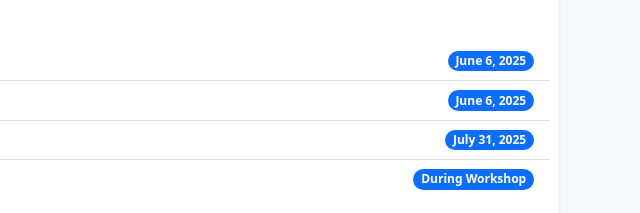
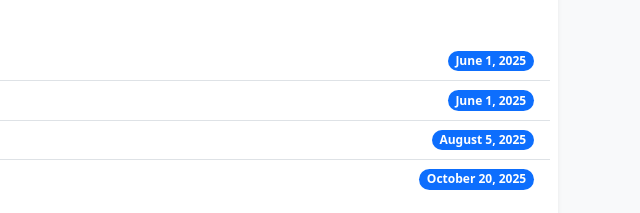
Before and after one commit to Lens4MLLMs/mars2-workshop-iccv2025, a plain HTML site: page index.html in a window 1280 px wide. Shown: the part 2896-3109 px from the top of the page, 640-1280 px from the left. Drawn offline with nearby package versions, Linux system fonts and the light colour scheme; some packages are replaced by stand-ins of ours; a script that the page names is missing.

Commit message:
Update index.html

```diff
--- a/index.html
+++ b/index.html
@@ -572,19 +572,19 @@
                             <ul class="list-group list-group-flush mb-3">
                                 <li class="list-group-item d-flex justify-content-between align-items-center py-2">
                                     Competition Start Date
-                                    <span class="badge bg-primary rounded-pill">June 6, 2025</span>
+                                    <span class="badge bg-primary rounded-pill">June 1, 2025</span>
                                 </li>
                                 <li class="list-group-item d-flex justify-content-between align-items-center py-2">
                                     Dataset Release (New Benchmarks)
-                                    <span class="badge bg-primary rounded-pill">June 6, 2025</span>
+                                    <span class="badge bg-primary rounded-pill">June 1, 2025</span>
                                 </li>
                                 <li class="list-group-item d-flex justify-content-between align-items-center py-2">
                                     Submission Deadline
-                                    <span class="badge bg-primary rounded-pill">July 31, 2025</span>
+                                    <span class="badge bg-primary rounded-pill">August 5, 2025</span>
                                 </li>
                                 <li class="list-group-item d-flex justify-content-between align-items-center py-2">
                                     Winners Announcement
-                                    <span class="badge bg-primary rounded-pill">During Workshop</span>
+                                    <span class="badge bg-primary rounded-pill">October 20, 2025</span>
                                 </li>
                             </ul>
 
```
